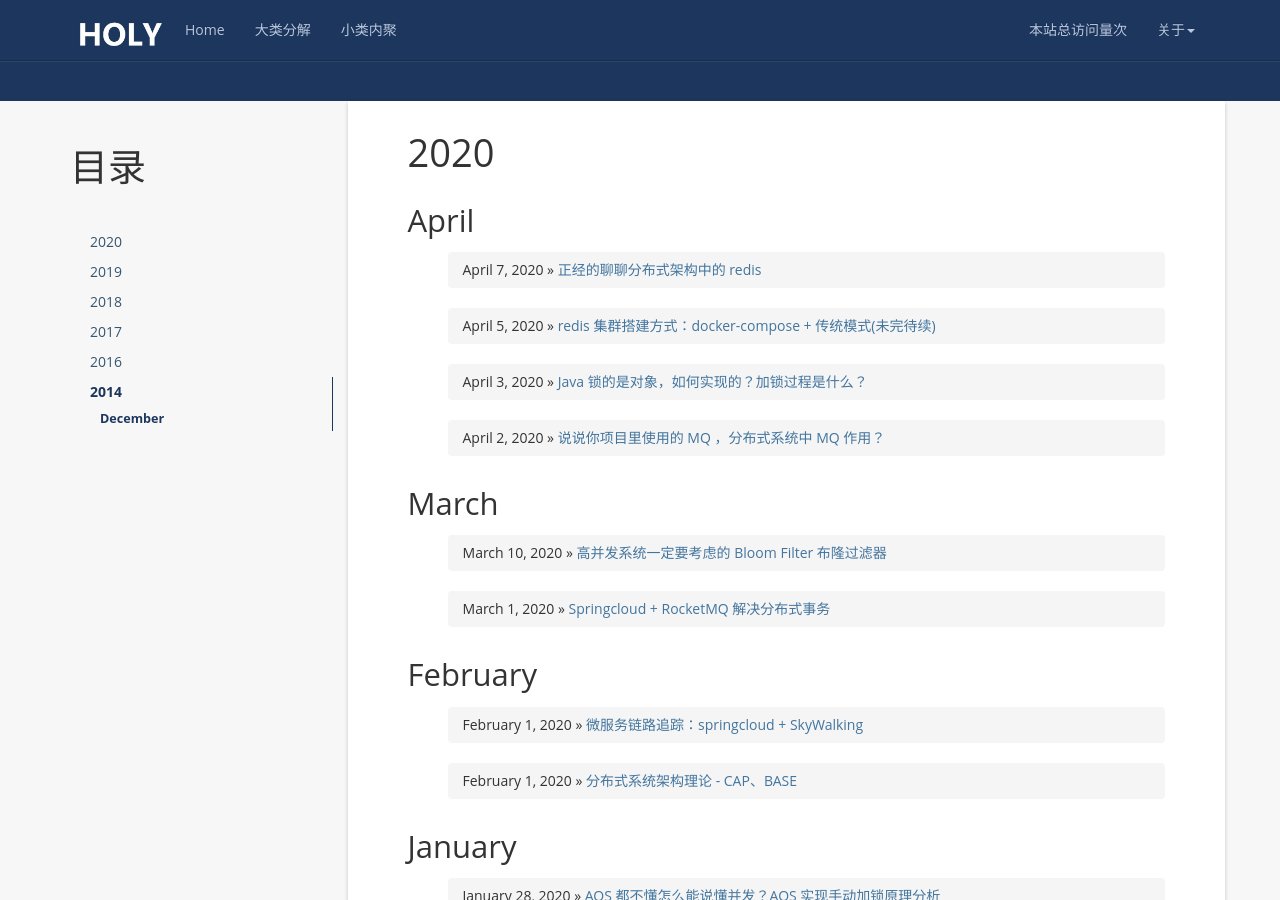
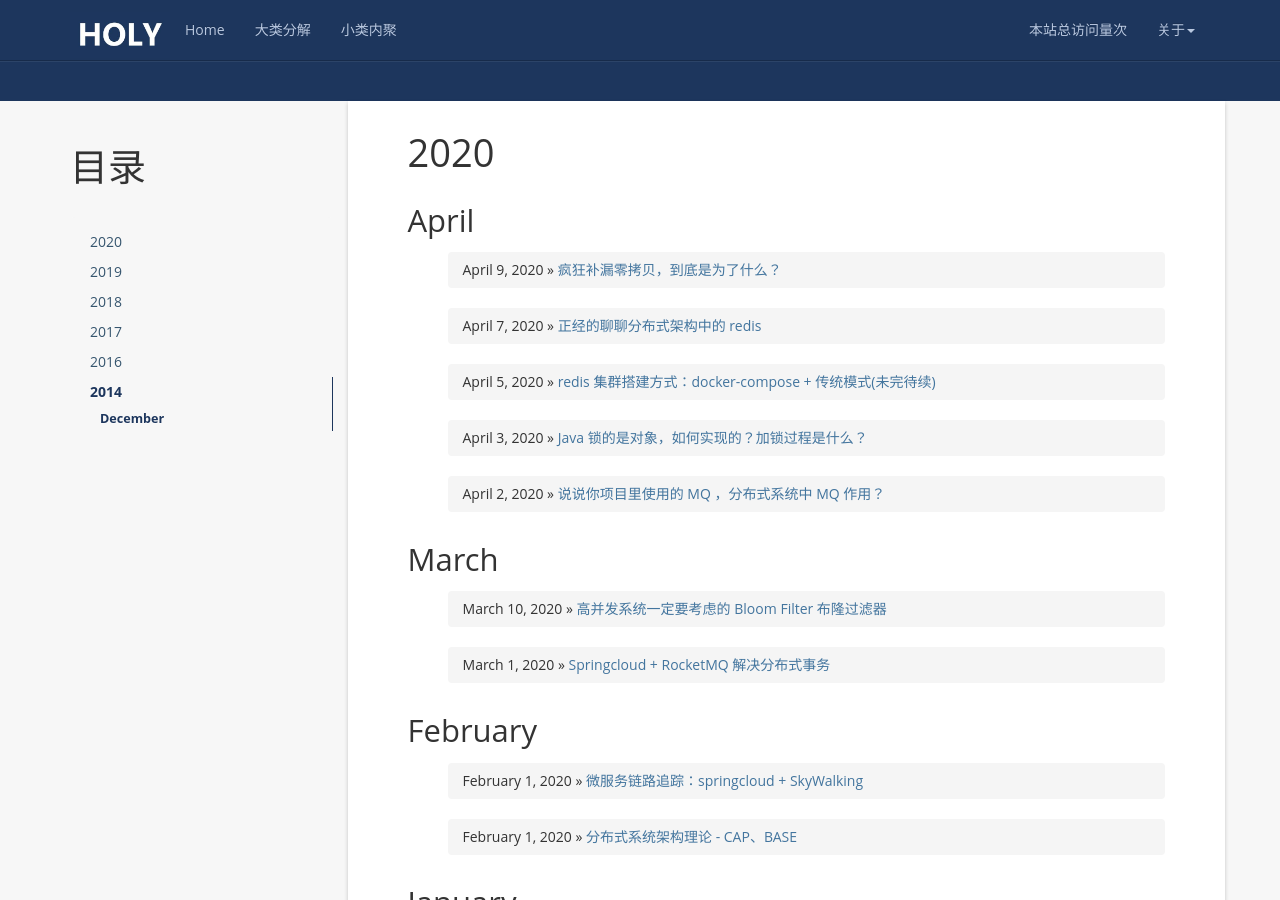
Before and after one commit to TorGor/TorGor.github.io, a Jekyll site: the page built from index.html, in a window 1280 px wide and 900 px high, scrolled down 322 px. Built offline with Jekyll 4.4.1, drawn with Linux system fonts in a browser that asks for light colours; nearby versions of some CDN libraries; a script that is not in the unit is left out; the list of posts is cut into pages by our own code; comment, search, counter and statistics services are not loaded; some of the changed lines change nothing that is shown.

Commit message:
feat: zero-copy

```diff
--- /dev/null
+++ b/_posts/2020-4-10-zero-copy.md
@@ -0,0 +1,152 @@
+---
+layout: post
+title:  疯狂补漏零拷贝，到底是为了什么？
+date:   2020-4-10 00:00:00 +0800
+categories: document
+tag: distribute
+---
+
+>开篇思考
+1. 零拷贝的工作原理？
+2. 零拷贝为什么那么重要？
+
+在互联网用户激增的现代，任何一项制约性能短板都会成为决定水桶容量的真正的关键。
+现在的科技水平都在快速发展，我们知道的 CPU 速度领先内存和磁盘几代，因此磁盘的读取速度和内存速度成为了
+计算机系统的整体的短板，导致计算机远远没有发展到整体的最大化效率。
+
+而应用构建在这个整体的计算机体系中，就会有一些影响性能的体现，比如数据拷贝+网络传输。
+
+# 传统的数据拷贝
+
+为了解释这个概念，我们先要从一个需求说起，说某天某领导给你下发了一个任务，完成一个从文件中读取数据，
+并传输到网络上的一个小程序。代码很简单：
+
+首先我们在我们的操作系统中找到这个文件，然后把数据先读到缓冲区，最后把缓冲区的数据发送到网络上。
+
+代码是很简单，现在我们考虑一下，这个数据从电脑到网络整个传输的过程：
+
+![keys 命令](https://torgor.github.io/styles/images/zerocopy/normal-copy-four-step.jpeg)
+
+现在我们可以看到1->2->3->4的整个过程一共经历了四次拷贝的方式，但是真正消耗资源和浪费时间的是第二次和第三次，
+因为这两次都需要经过我们的CPU拷贝，而且还需要内核态和用户态之间的来回切换。想想看，我们的CPU资源是多么宝贵，
+要处理大量的任务。还要去拷贝大量的数据。如果能把CPU的这两次拷贝给去除掉，不是更爽！
+既能节省CPU资源，还可以避免内核态和用户态之间的切换。
+
+这里还要先说一下用户态和内核态的区别：
+
+处于用户态执行时，进程所能访问的内存空间和对象受到限制，其所处于占有的处理器是可被抢占的处于内核态执行时，
+则能访问所有的内存空间和对象，且所占有的处理器是不允许被抢占的。
+
+# 优化方案三次拷贝
+
+要去除第二次和第三次之间的拷贝，Linux开发人员也早就注意到了这个问题，于是在linux 2.1内核中，
+添加了 “数据被copy到socket buffer”的动作，于是我们的javaNIO，可以直接调用transferTo()的方法，
+就可以实现这种现象。
+
+![keys 命令](https://torgor.github.io/styles/images/zerocopy/normal-copy-three-step.jpeg)
+
+现在一看，感觉性能资源都得到了很大的提升，不过现在还不并不是完美的。因为这三次拷贝还用到了CPU的拷贝技术，
+就是第二次。不过不要担心。Linux开发人员比我们更加深谋远虑。
+
+# 零拷贝方案
+
+在Linux2.4 内核做了优化，取而代之的是只包含关于数据的位置和长度的信息的描述符被追加到了socket buffer 缓冲区中。
+DMA引擎直接把数据从内核缓冲区传输到协议引擎（protocol engine），从而消除了最后一次CPU copy。经过上述过程，
+数据只经过了2次copy就从磁盘传送出去了。这个才是真正的Zero-Copy
+
+![keys 命令](https://torgor.github.io/styles/images/zerocopy/zero-copy.jpeg)
+
+注意：这里的零拷贝其实是根据内核状态划分的，在这里没有经过CPU的拷贝，数据在用户态的状态下，经历了零次拷贝，
+所以才叫做零拷贝，但不是说不拷贝。
+
+如果之前看过我的Netty系列的前两篇文章，应该都知道里面为了解决拆包和粘包的问题，Netty会在每一个数据包里面加一些特殊描述符。
+这里同样也是。
+
+OK。现在我们已经了解了什么是零拷贝技术，下面我们再说一下那些数据结构会用到零拷贝技术。
+
+
+# 零拷贝技术 - java NIO
+
+先说java，是因为要给下面的netty做铺垫，在 Java NIO 中的通道（Channel）就相当于操作系统的内核空间（kernel space）的缓冲区，
+而缓冲区（Buffer）对应的相当于操作系统的用户空间（user space）中的用户缓冲区（user buffer）。
+
+堆外内存（DirectBuffer）在使用后需要应用程序手动回收，而堆内存（HeapBuffer）的数据在 GC 时可能会被自动回收。
+因此，在使用 HeapBuffer 读写数据时，为了避免缓冲区数据因为 GC 而丢失，NIO 会先把 HeapBuffer 内部的数据
+拷贝到一个临时的 DirectBuffer 中的本地内存（native memory），这个拷贝涉及到 sun.misc.Unsafe.copyMemory() 的调用，
+背后的实现原理与 memcpy() 类似。 最后，将临时生成的 DirectBuffer 内部的数据的内存地址传给 I/O 调用函数，
+这样就避免了再去访问 Java 对象处理 I/O 读写。
+
+**（1）MappedByteBuffer**
+
+MappedByteBuffer 是 NIO 基于内存映射（mmap）这种零拷贝方式的提供的一种实现，意思是把一个文件从 position 位置开始的
+size 大小的区域映射为内存映像文件。这样添加地址映射，而不进行拷贝。
+
+**（2）DirectByteBuffer**
+
+DirectByteBuffer 的对象引用位于 Java 内存模型的堆里面，JVM 可以对 DirectByteBuffer 的对象进行内存分配和回收管理，
+是 MappedByteBuffer 的具体实现类。因此同样具有零拷贝技术。
+
+**（3）FileChannel**
+
+FileChannel 定义了 transferFrom() 和 transferTo() 两个抽象方法，它通过在通道和通道之间建立连接实现数据传输的。
+
+我们直接看Linux2.4的版本，socket缓冲区做了调整，DMA带收集功能。
+
+1. DMA从拷贝至内核缓冲区
+
+2. 将数据的位置和长度的信息的描述符增加至内核空间(socket缓冲区)
+
+3. DMA将数据从内核拷贝至协议引擎
+
+这个复制过程是零拷贝过程。
+
+# 零拷贝技术 - Netty
+
+Netty 中的零拷贝和上面提到的操作系统层面上的零拷贝不太一样, 我们所说的 Netty 零拷贝完全是基于（Java 层面）用户态的。
+
+（1）Netty 通过 DefaultFileRegion 类对FileChannel 的 tranferTo() 方法进行包装，相当于是间接的通过java进行零拷贝。
+
+（2）我们的数据传输一般都是通过TCP/IP协议实现的，在实际应用中，很有可能一条完整的消息被分割为多个数据包进行网络传输，
+而单个的数据包对你而言是没有意义的，只有当这些数据包组成一条完整的消息时你才能做出正确的处理，
+而Netty可以通过零拷贝的方式将这些数据包组合成一条完整的消息供你来使用。此时零拷贝的作用范围仅在用户空间中。
+那Netty是如何实现的呢？为此我们就要找到Netty进行数据传输的接口，这个接口一定包含了可以实现零拷贝的功能，
+这个接口就是ChannelBuffer。
+
+既然有接口肯定就有实现类，一个最主要的实现类是CompositeChannelBuffer，
+这个类的主要作用是将多个ChannelBuffer组成一个虚拟的ChannelBuffer来进行操作
+为什么说是虚拟的呢，因为CompositeChannelBuffer并没有将多个ChannelBuffer真正的组合起来，
+而只是保存了他们的引用，这样就避免了数据的拷贝，实现了Zero Copy。
+
+（3）ByteBuf 可以通过 wrap 操作把字节数组、ByteBuf、ByteBuffer 包装成一个 ByteBuf 对象, 进而避免了拷贝操作
+
+（4）ByteBuf 支持 slice 操作, 因此可以将 ByteBuf 分解为多个共享同一个存储区域的 ByteBuf，避免了内存的拷贝
+
+# 零拷贝技术 - kafka
+
+Kafka 的索引文件使用的是 mmap + write 方式，数据文件使用的是 sendfile 方式。适用于系统日志消息这种高吞吐量的大块文件的数据持久化和传输。
+
+如果有10个消费者，传统方式下，数据复制次数为4*10=40次，而使用“零拷贝技术”只需要1+10=11次，一次为从磁盘复制到页面缓存，10次表示10个消费者各自读取一次页面缓存。
+
+![公众号](https://torgor.github.io/styles/images/zerocopy/zero-copy-traditional.png)
+
+# mmap 和 sendFile 的区别。
+
+mmap 适合小数据量读写，sendFile 适合大文件传输。
+mmap 需要 4 次上下文切换，3 次数据拷贝；sendFile 需要 3 次上下文切换，最少 2 次数据拷贝。
+sendFile 可以利用 DMA 方式，减少 CPU 拷贝，mmap 则不能（必须从内核拷贝到 Socket 缓冲区）。
+在这个选择上：rocketMQ 在消费消息时，使用了 mmap。kafka 使用了 sendFile。
+
+作者：莫那一鲁道
+链接：https://www.jianshu.com/p/275602182f39
+来源：简书
+著作权归作者所有。商业转载请联系作者获得授权，非商业转载请注明出处。
+
+
+# 喜欢文章请关注我
+
+> 程序领域
+**点击关注+转发，私信发送【面试】或者【资料】可以收获更多资源**
+
+![公众号](https://torgor.github.io/styles/images/my-public-ma.png)
+
+![赞赏码](https://torgor.github.io/styles/images/my-zanshang-ma.png)
```
Also changed, not shown: _posts/2020-4-8-distribute-architecture-redis.md (+1 -1 lines), styles/images/zerocopy/normal-copy-four-step.jpeg (added), styles/images/zerocopy/normal-copy-three-step.jpeg (added), styles/images/zerocopy/zero-copy-traditional.png (added), styles/images/zerocopy/zero-copy.jpeg (added).
